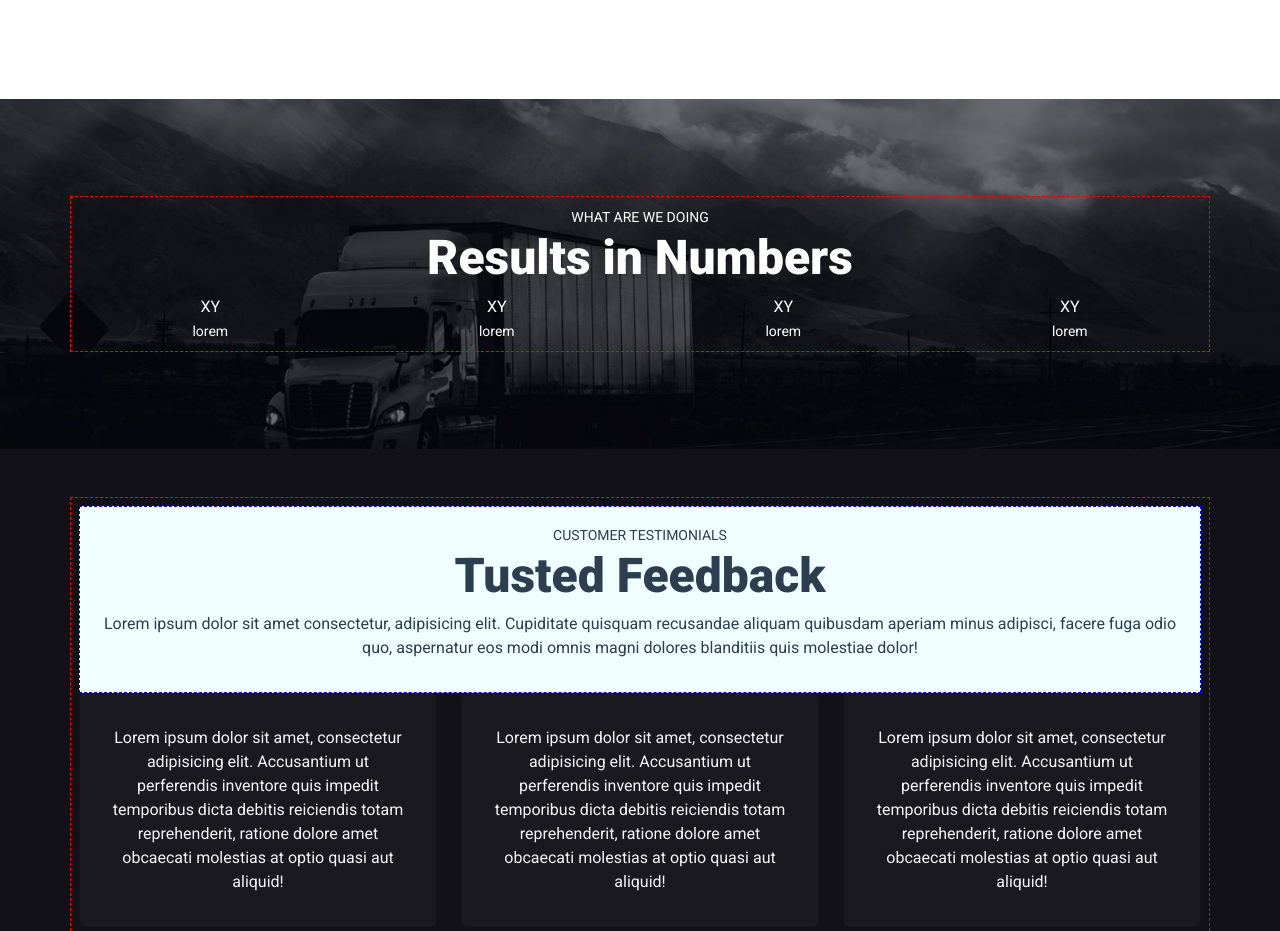
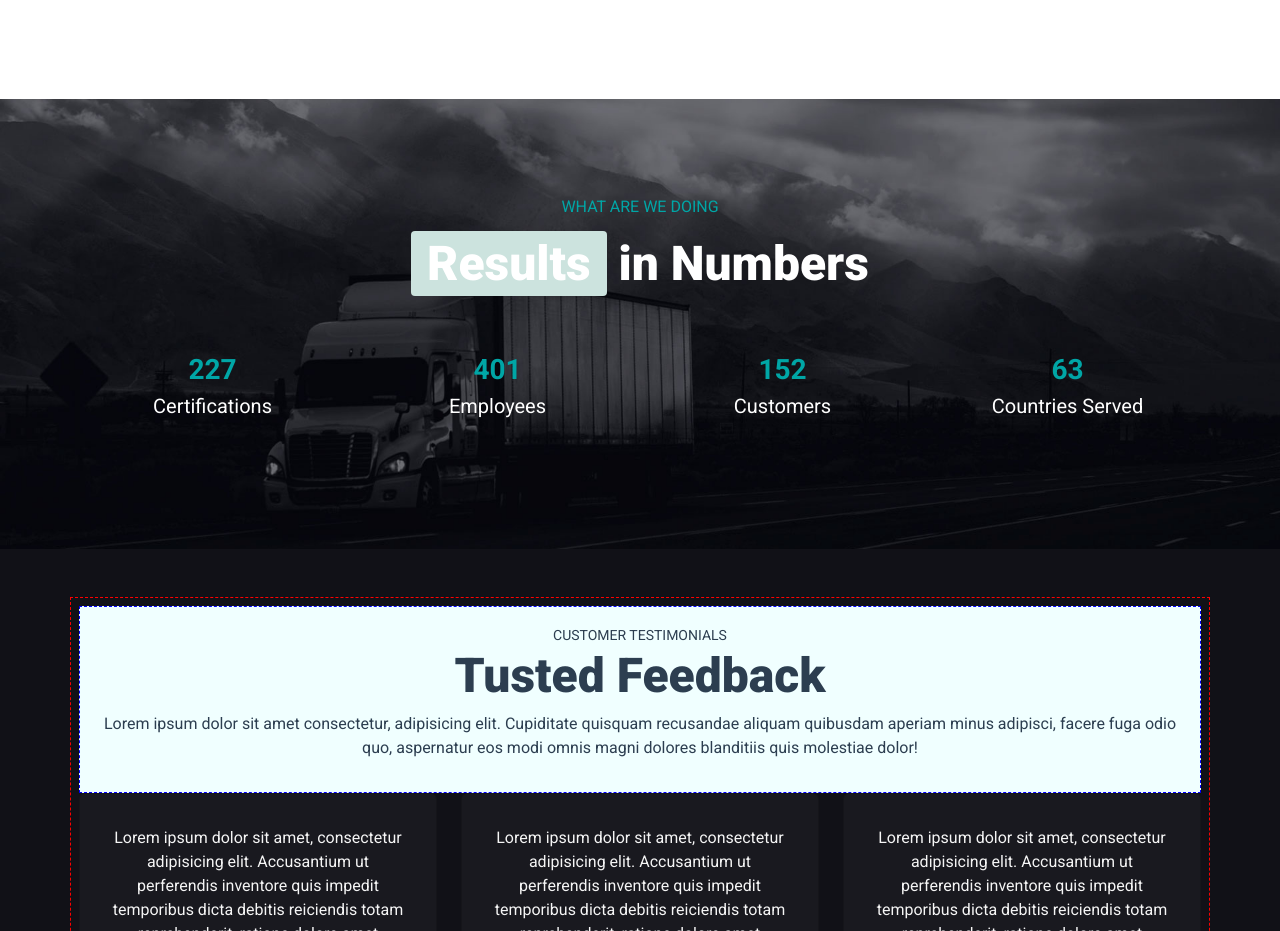
Before and after one commit to meta-ela/proj-html-vuejs, a Vue app: page / in a window 1280 px wide. Shown: the part 2520-3451 px from the top of the page. Built offline with nearby package versions, Linux system fonts and the light colour scheme.

Commit message:
Adds 4° section contents

```diff
--- a/src/assets/scss/_general.scss
+++ b/src/assets/scss/_general.scss
@@ -33,7 +33,7 @@
 
 .banner_img {
     background-image: url("/public/img/bg-10.jpg");
-    height: 350px;
+    height: 450px;
     background-position: center;
 }
 
--- a/src/components/TheMain.vue
+++ b/src/components/TheMain.vue
@@ -129,36 +129,18 @@
 
         <!-- section banner image WHAT ARE WE DOING -->
         <div class="py-5 banner_img d-flex justify-content-center align-items-center">
-            <div class="container debug_border text-center text-white">
+            <div class="container py-5 text-center text-white">
                 <div>
                     <div>
-                        <small>WHAT ARE WE DOING</small>
-                        <h2>Results in Numbers</h2>
+                        <div class="text-primary text-uppercase py-3">WHAT ARE WE DOING</div>
+                        <h2><span class="colored_box_below">Results</span> in Numbers</h2>
                     </div>
                     <div>
                         <div class="row row-cols-4">
-                            <div class="col">
-                                <div>
-                                    <div>XY</div>
-                                    <small>lorem</small>
-                                </div>
-                            </div>
-                            <div class="col">
-                                <div>
-                                    <div>XY</div>
-                                    <small>lorem</small>
-                                </div>
-                            </div>
-                            <div class="col">
-                                <div>
-                                    <div>XY</div>
-                                    <small>lorem</small>
-                                </div>
-                            </div>
-                            <div class="col">
-                                <div>
-                                    <div>XY</div>
-                                    <small>lorem</small>
+                            <div class="col" v-for="(result, i) in roadNumbersList" :key="i">
+                                <div class="py-5">
+                                    <div class="text-primary fw-bold fs-3">{{ randomNumber() }}</div>
+                                    <small class="fs-5">{{ result }}</small>
                                 </div>
                             </div>
                         </div>
@@ -273,9 +255,21 @@ export default {
                     title: "Successful Delivery",
                     text: "lorem ipsum dolor sit amet consectectur.",
                 },
+            ],
+            roadNumbersList: [
+                "Certifications",
+                "Employees",
+                "Customers",
+                "Countries Served",
             ]
         }
     },
+
+    methods: {
+        randomNumber() {
+            return Math.floor(Math.random() * 500) + 1
+        }
+    }
 }
 </script>
 
```
